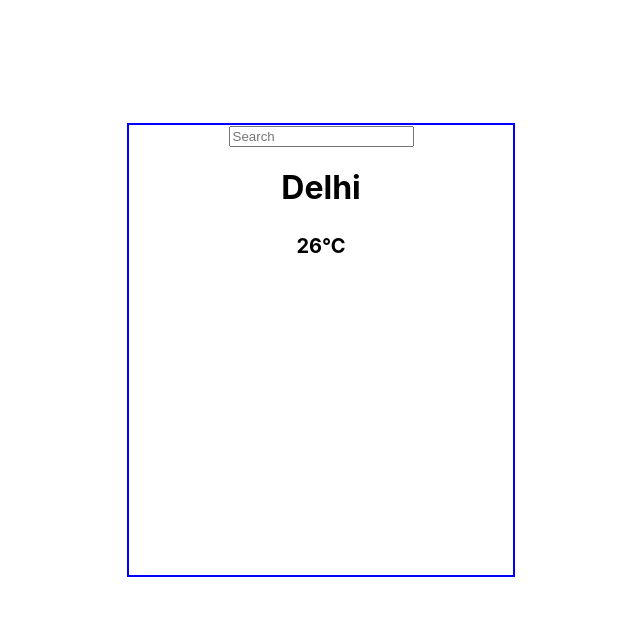
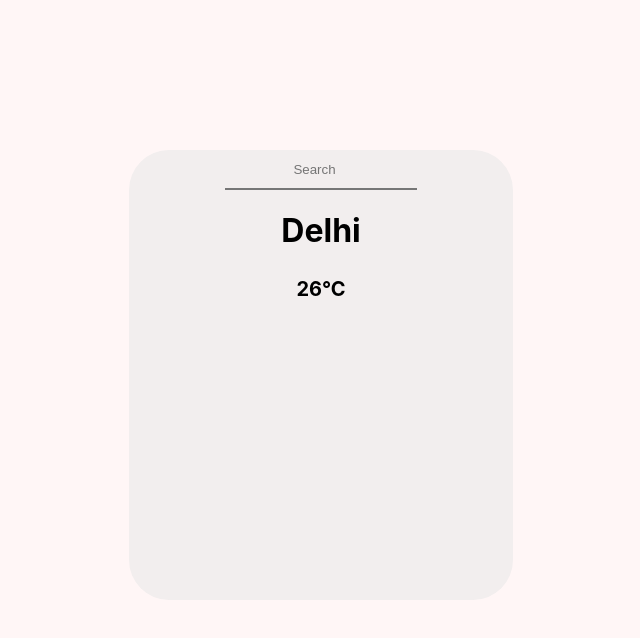
Before and after one commit to AnkitSingh60/WeatherAppReact, a React (Create React App) app: page / in a window 1280 px wide. Shown: the top 638 px of the page, without its empty margins (319-959 px from the left). Built offline with nearby package versions, Linux system fonts and the light colour scheme.

Commit message:
added useState hook

```diff
--- a/src/App.css
+++ b/src/App.css
@@ -40,16 +40,30 @@
   font-size: 20px;
 }
 .mainDiv{
-  margin-top: 100px;
+  /* margin-top: 100px; */
   /* border: 2px solid red; */
-  height: 500px;
+  background-color: rgb(255, 246, 246);
+  height: 750px;
   display: flex;
   justify-content: center;
-  text-align: center;
+  /* text-align: center; */
 }
 .div1{
-  border: 2px solid blue;
+  background-color: rgb(242, 238, 238);
+  /* border: 2px solid blue; */
+  border-radius: 40px;
   width: 30%;
   margin: auto;
   height: 450px;
 }
+input{
+  width: 50%;
+  background-color: rgb(242, 238, 238);
+  height: 40px;
+  border-top: none;
+  border-left: none;
+  border-right: none;
+}
+::placeholder{
+  text-align: center;
+}
--- a/src/Weather.jsx
+++ b/src/Weather.jsx
@@ -1,10 +1,12 @@
-import React from 'react'
+import React, { useState } from 'react'
 
 const Weather = () => {
+  const [city, setCity] = useState(null)
+  const [search, setSearch] = useState("")
   return (
     <div className="mainDiv">
         <div className="div1">
-                <input type="text" placeholder="Search"  />
+                <input type="search" onChange={()=>{}} placeholder="Search"  />
                 <h1>Delhi</h1>
                 <h4 className='temp'>26°C</h4>
         </div>
```
